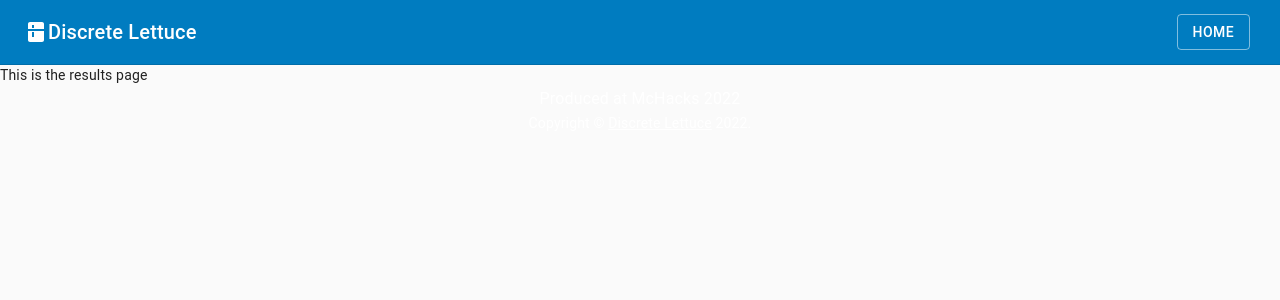
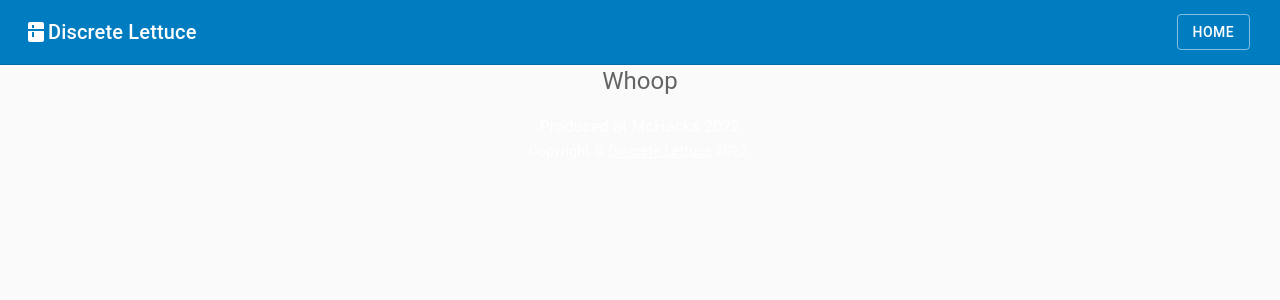
Before and after one commit to owl0108/McHacks2022, a React (Create React App) app in the folder recipe-recommender/: page /recommendation in a window 1280 px wide. Shown: the top 300 px of the page. Built offline with nearby package versions, Linux system fonts and the light colour scheme.

Commit message:
home page button works

```diff
--- a/recipe-recommender/src/App.js
+++ b/recipe-recommender/src/App.js
@@ -43,16 +43,20 @@ export default function App({location}) {
       <TopBar goHome={goHome}/>
       <Router history={history}>
         <Routes>
-          <Route path="recommendation" location={location} element={<Results/>}>
-            {/* <Results /> */}
-          </Route>
-          <Route path="/" location={location} element={<FrontPage handleOnClick={handleOnClick}/>}>
-            {/* <FrontPage
-              handleOnClick={handleOnClick}
-              // displayError={displayError}
-              // updateSelected={updateSelected}
-            /> */}
-          </Route>
+          <Route
+            path="recommendation"
+            location={location}
+            element={<Results/>}
+          />
+          <Route
+            path="/"
+            location={location}
+            element={
+              <FrontPage
+                handleOnClick={handleOnClick}
+              />
+              }
+          />
         </Routes>
       </Router>
       </React.StrictMode>
--- a/recipe-recommender/src/Pages/FrontPage.js
+++ b/recipe-recommender/src/Pages/FrontPage.js
@@ -9,6 +9,7 @@ import Container from '@mui/material/Container';
 import {ThemeProvider } from '@mui/material/styles';
 
 import theme from "../theme";
+import history from "../history";
 
 
 const FrontPage = (props) => {
@@ -44,8 +45,8 @@ const FrontPage = (props) => {
             >
               <Button
                 variant="contained"
+                style={{backgroundColor: "#ffb260"}}
                 onClick={props.handleOnClick}
-                style={{backgroundColor: "#ffb260"}}
               >
                 Get Recipes Via Ingredients
               </Button>
--- a/recipe-recommender/src/Pages/Results.js
+++ b/recipe-recommender/src/Pages/Results.js
@@ -1,219 +1,14 @@
 import React from "react";
+
+import Typography from '@mui/material/Typography';
 
 export default function Results(props) {
     return(
         <div>
-            This is the results page
+            <Typography variant="h5" align="center" color="text.secondary" paragraph>
+              Whoop
+            </Typography>
         </div>
     )
 
 }
-
-// // import Button from "@material-ui/core/Button";
-// import Card from "@material-ui/core/Card";
-// import CardActions from "@material-ui/core/CardActions";
-// import CardContent from "@material-ui/core/CardContent";
-// import CardHeader from "@material-ui/core/CardHeader";
-// import Grid from "@material-ui/core/Grid";
-// // import StarIcon from "@material-ui/icons/StarBorder";
-// import Typography from "@material-ui/core/Typography";
-// import { makeStyles } from "@material-ui/core/styles";
-// import Container from "@material-ui/core/Container";
-// // import { IsoRounded } from "@material-ui/icons";
-// import { ThemeProvider } from "@material-ui/styles";
-// import CssBaseline from "@material-ui/core/CssBaseline";
-
-// import theme from "../theme";
-
-// const useStyles = makeStyles((theme) => ({
-// 	"@global": {
-// 		ul: {
-// 			margin: 0,
-// 			padding: 0,
-// 			listStyle: "none",
-// 		},
-// 	},
-// 	link: {
-// 		margin: theme.spacing(1, 1.5),
-// 	},
-// 	heroContent: {
-// 		padding: theme.spacing(8, 0, 6),
-// 	},
-// 	cardHeader: {
-// 		backgroundColor:
-// 			theme.palette.type === "light"
-// 				? "#F9CA5C"
-// 				: theme.palette.grey[700],
-// 	},
-// 	button: {
-// 		color: "rgb(76, 83, 145)",
-// 		border: "rgb(76, 83, 145)",
-// 	},
-// }));
-
-// export default function Results(props) {
-// 	const classes = useStyles();
-// 	// const { recipe } = props;
-
-// 	// const [card, setCard] = useState({});
-// 	const [tiers, setTiers] = useState([
-// 		{
-// 			title: "TITLE1",
-// 			subheader: "HOW WELL RATED",
-// 			description: [
-// 				"DESCRIPTION1",
-// 				"DESCRIPTION4",
-// 				"DESCRIPTION7",
-// 				"DESCRIPTION10",
-// 			],
-// 			buttonText: "READ MORE - ADD LINK HERE",
-// 			buttonVariant: "outlined",
-// 			image: "https://s.gr-assets.com/assets/nophoto/book/111x148-bcc042a9c91a29c1d680899eff700a03.png"
-// 		},
-// 		{
-// 			title: "TITLE2",
-// 			subheader: "HOW WELL RATED",
-// 			description: [
-// 				"DESCRIPTION2",
-// 				"DESCRIPTION5",
-// 				"DESCRIPTION8",
-// 				"DESCRIPTION11",
-// 			],
-// 			buttonText: "BUTTON TEXT MAYBE PURCHASE???",
-// 			buttonVariant: "contained",
-// 			image: "https://s.gr-assets.com/assets/nophoto/book/111x148-bcc042a9c91a29c1d680899eff700a03.png"
-// 		},
-// 		{
-// 			title: "TITLE3",
-// 			subheader: "HOW WELL RATED",
-// 			description: [
-// 				"DESCRIPTION3",
-// 				"DESCRIPTION6",
-// 				"DESCRIPTION9",
-// 				"DESCRIPTION12",
-// 			],
-// 			buttonText: "BUTTON TEXT MAYBE PURCHASE",
-// 			buttonVariant: "outlined",
-// 			image: "https://s.gr-assets.com/assets/nophoto/book/111x148-bcc042a9c91a29c1d680899eff700a03.png"
-// 		},
-// 	]);
-
-// 	// useEffect(() => {
-// 	// 	fetch("/recommendations/" + encodeURIComponent(book))
-// 	// 		.then((res) => res.json())
-// 	// 		.then((recs) => {
-// 	// 			setTiers(populateBooks(recs));
-// 	// 		});
-// 	// }, []);
-
-// 	// const populateBooks = (recs) => {
-// 	// 	var tiers = [];
-// 	// 	for (let i = 0; i < 3; i++) {
-// 	// 		const currentCard = {
-// 	// 			title: recs[i].title,
-// 	// 			subheader: recs[i].authors,
-// 	// 			description: [
-// 	// 				"Original Publication Year: " + recs[0].original_publication_year,
-// 	// 				"Average Rating: " + recs[0].average_rating,
-// 	// 			],
-// 	// 			buttonText: "Purchase",
-// 	// 			buttonVariant: "outlined",
-// 	// 			image: "https://s.gr-assets.com/assets/nophoto/book/111x148-bcc042a9c91a29c1d680899eff700a03.png"
-// 	// 		};
-// 	// 		fetch("/search/" + encodeURIComponent(recs[i].title))
-// 	// 			.then((res) => res.json())
-// 	// 			.then((data) => {
-// 	// 				currentCard.image = data && data.books && data.books.work ?
-// 	// 					data.books.work.constructor !== Array ? data.books.work.best_book.image_url
-// 	// 						: data.books.work[0].best_book.image_url
-// 	// 					: "https://s.gr-assets.com/assets/nophoto/book/111x148-bcc042a9c91a29c1d680899eff700a03.png";
-// 	// 				setCard(currentCard);
-// 	// 			});
-// 	// 		tiers.push(currentCard);
-// 	// 	}
-
-// 	// 	return tiers;
-// 	// };
-
-// 	return (
-// 		<div>
-// 			<ThemeProvider theme={theme}>
-// 				<CssBaseline />
-// 				<React.Fragment>
-// 					{/*The title and subtitle of the page aka HERO CONTENT*/}
-// 					<Container
-// 						maxWidth="sm"
-// 						component="main"
-// 						className={classes.heroContent}
-// 					>
-// 						<Typography
-// 							component="h1"
-// 							variant="h2"
-// 							align="center"
-// 							className="purple-text"
-// 							gutterBottom
-// 						>
-// 							Recipe Recommendation
-// 						</Typography>
-// 						<Typography
-// 							variant="h5"
-// 							align="center"
-// 							color="textSecondary"
-// 							component="p"
-// 						>
-// 							Find your next meal below!
-// 						</Typography>
-// 					</Container>
-// 					{/*End of title/subtitle segment or HERO CONTENT*/}
-// 					<Container maxWidth="md" component="main">
-// 						<Grid container spacing={5} alignItems="flex-end">
-// 							{tiers.map((tier) => (
-// 								<Grid
-// 									item
-// 									key={tier.title}
-// 									xs={12}
-// 									sm={tier.title === "Enterprise" ? 12 : 6}
-// 									md={4}
-// 								>
-// 									<Card>
-// 										<CardHeader
-// 											// title={tier.title}
-// 											// subheader={tier.subheader}
-// 											// titleTypographyProps={{ align: "center" }}
-// 											// subheaderTypographyProps={{ align: "center" }}
-// 											// action={tier.title === "Pro" ? <StarIcon /> : null}
-// 											// className={classes.cardHeader}
-// 										/>
-// 										<CardContent>
-// 											<ul>
-// 												{tier.description.map((line) => (
-// 													<Typography
-// 														component="li"
-// 														variant="subtitle1"
-// 														align="center"
-// 														key={line}
-// 													>
-// 														{line}
-// 													</Typography>
-// 												))}
-// 											</ul>
-// 										</CardContent>
-// 										{/* <CardActions>
-// 											<Container>
-// 												<img
-// 													src={tier.image}
-// 													alt="new"
-// 													className="center"
-// 												/>
-// 											</Container>
-// 										</CardActions> */}
-// 									</Card>
-// 								</Grid>
-// 							))}
-// 						</Grid>
-// 					</Container>
-// 				</React.Fragment>
-// 			</ThemeProvider>
-// 		</div>
-// 	);
-// }
```
